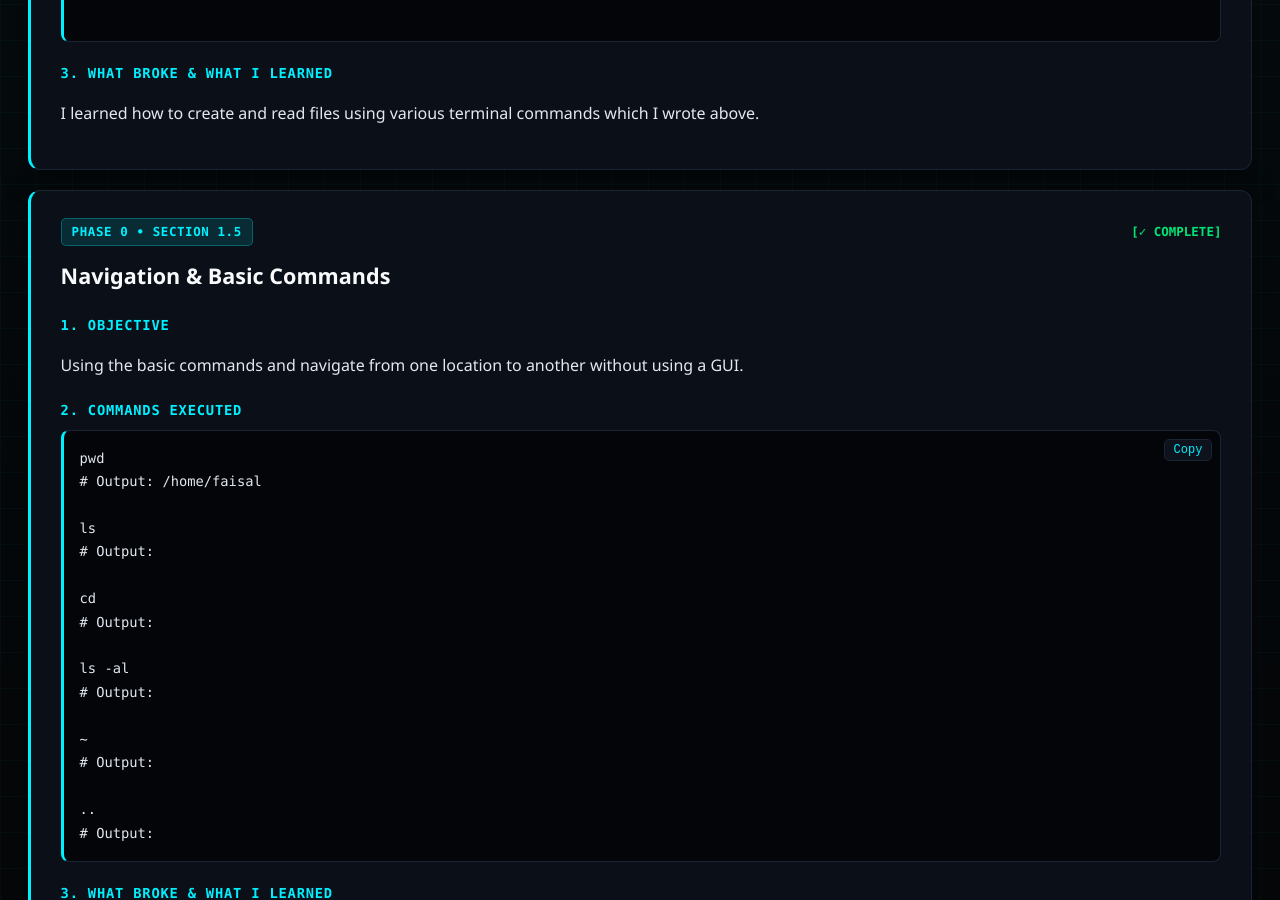
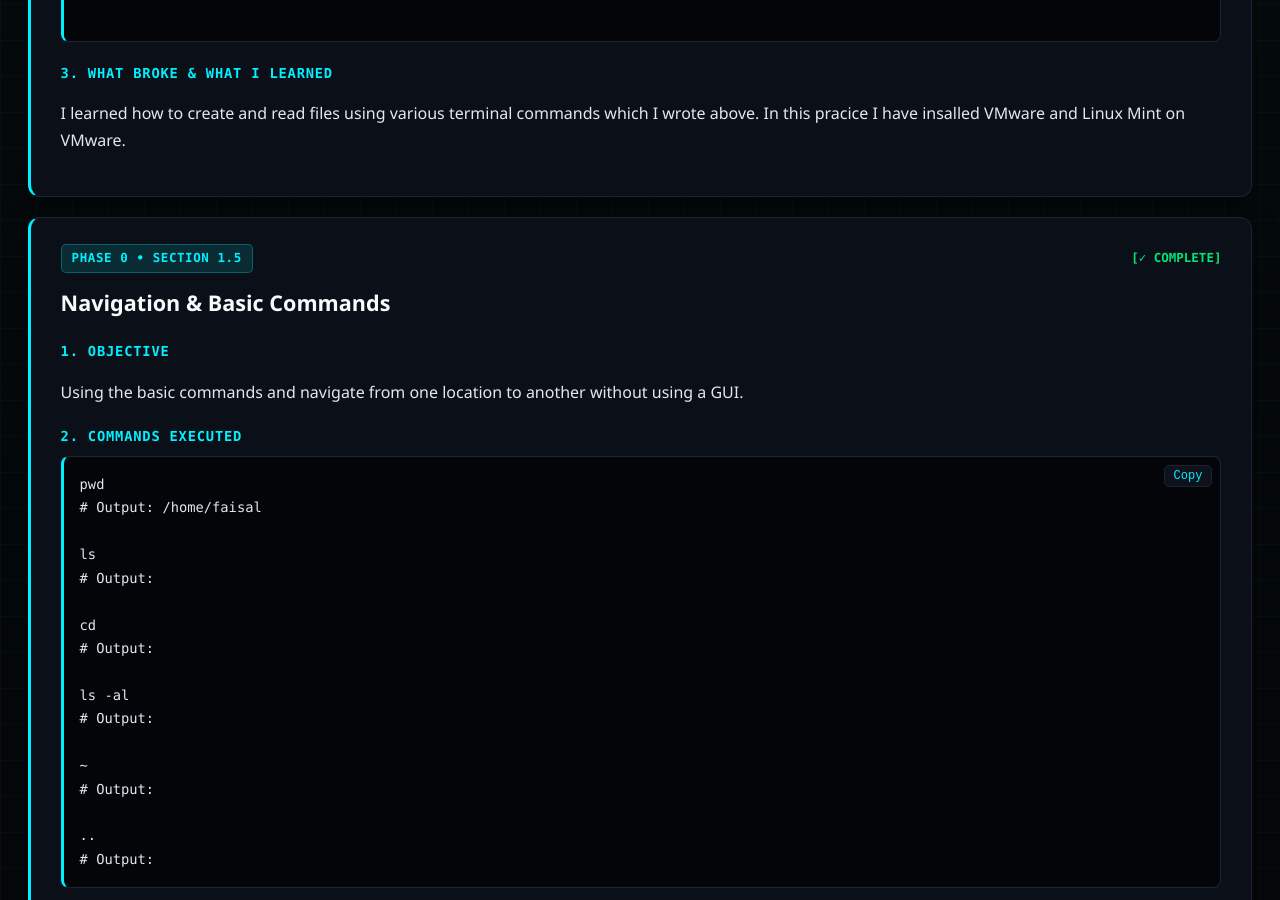
Before and after one commit to faisalbinafif/war-diary, a plain HTML site: page index.html in a window 1280 px wide. Shown: the part 3164-4064 px from the top of the page. Drawn offline with Linux system fonts and the light colour scheme.

Commit message:
update in section1.4

```diff
--- a/index.html
+++ b/index.html
@@ -616,7 +616,7 @@ tail text1.txt
 </code></pre>
 
       <h3>3. What Broke &amp; What I Learned</h3>
-      <p>I learned how to create and read files using various terminal commands which I wrote above.</p>
+      <p>I learned how to create and read files using various terminal commands which I wrote above. In this pracice I have insalled VMware and Linux Mint on VMware.</p>
       <!-- <p>Adding <code>--version</code> to commands like <code>whoami</code> shows the version, package format, and
         license. The <code>pwd</code> command prints the current working directory, and <code>uname -a</code> prints all
         system and kernel information in a single command.</p> -->
```
